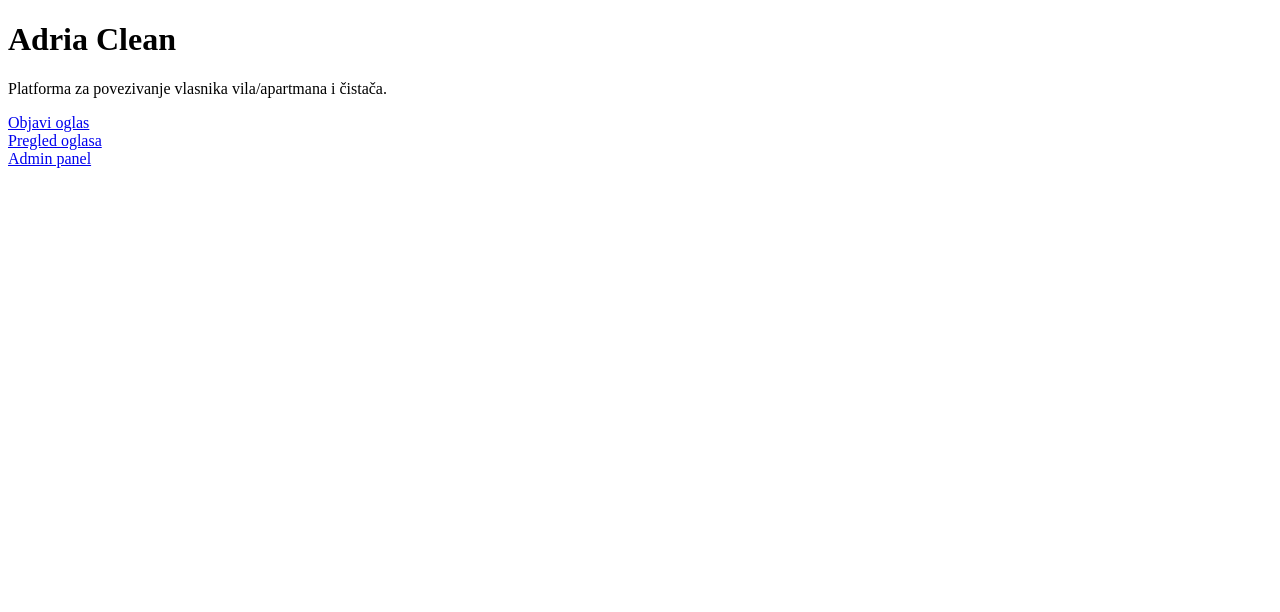
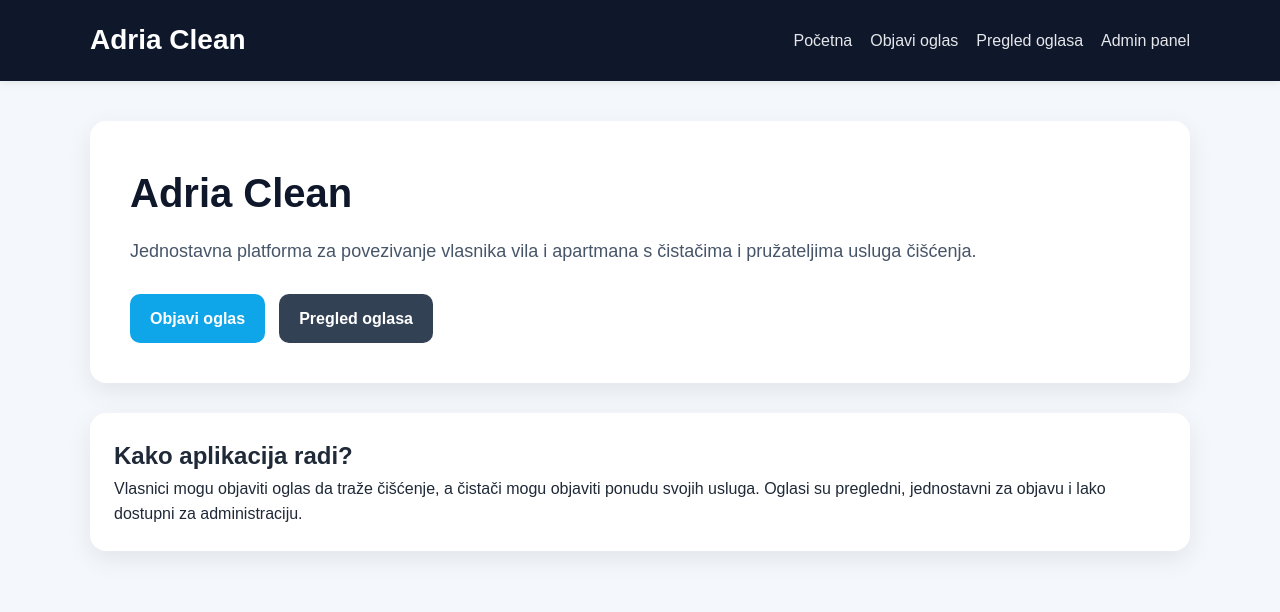
Before and after one commit to TinB22/Adria_clean, a Flask app: page / in a window 1280 px wide. Shown: the top 612 px of the page. Run offline with Flask 3, Linux system fonts and the light colour scheme.

Commit message:
Početak frontend-a

```diff
--- a/static/style.css
+++ b/static/style.css
@@ -0,0 +1,204 @@
+* {
+    margin: 0;
+    padding: 0;
+    box-sizing: border-box;
+}
+
+body {
+    font-family: Arial, sans-serif;
+    background-color: #f4f7fb;
+    color: #1f2937;
+    line-height: 1.6;
+}
+
+.container {
+    width: 90%;
+    max-width: 1100px;
+    margin: 0 auto;
+}
+
+.site-header {
+    background-color: #0f172a;
+    padding: 18px 0;
+    box-shadow: 0 2px 8px rgba(0, 0, 0, 0.08);
+}
+
+.header-content {
+    display: flex;
+    justify-content: space-between;
+    align-items: center;
+    gap: 20px;
+}
+
+.logo {
+    color: white;
+    text-decoration: none;
+    font-size: 28px;
+    font-weight: bold;
+}
+
+.nav {
+    display: flex;
+    gap: 18px;
+    flex-wrap: wrap;
+}
+
+.nav a {
+    color: #e5e7eb;
+    text-decoration: none;
+    font-weight: 500;
+}
+
+.nav a:hover {
+    color: #38bdf8;
+}
+
+.main-content {
+    padding: 40px 0;
+}
+
+.page-title {
+    font-size: 40px;
+    margin-bottom: 12px;
+    color: #0f172a;
+}
+
+.page-subtitle {
+    font-size: 18px;
+    color: #475569;
+    margin-bottom: 28px;
+}
+
+.hero {
+    background: white;
+    padding: 40px;
+    border-radius: 16px;
+    box-shadow: 0 8px 24px rgba(15, 23, 42, 0.08);
+    margin-bottom: 30px;
+}
+
+.button-group {
+    display: flex;
+    gap: 14px;
+    flex-wrap: wrap;
+    margin-top: 24px;
+}
+
+.btn {
+    display: inline-block;
+    padding: 12px 20px;
+    background-color: #0ea5e9;
+    color: white;
+    text-decoration: none;
+    border-radius: 10px;
+    font-weight: bold;
+    border: none;
+    cursor: pointer;
+    transition: 0.2s ease;
+}
+
+.btn:hover {
+    background-color: #0284c7;
+}
+
+.btn-secondary {
+    background-color: #334155;
+}
+
+.btn-secondary:hover {
+    background-color: #1e293b;
+}
+
+.btn-danger {
+    background-color: #dc2626;
+}
+
+.btn-danger:hover {
+    background-color: #b91c1c;
+}
+
+.form-card,
+.listing-card {
+    background: white;
+    border-radius: 16px;
+    padding: 24px;
+    box-shadow: 0 8px 24px rgba(15, 23, 42, 0.08);
+    margin-bottom: 22px;
+}
+
+.form-group {
+    margin-bottom: 18px;
+}
+
+label {
+    display: block;
+    margin-bottom: 8px;
+    font-weight: bold;
+    color: #0f172a;
+}
+
+input,
+textarea,
+select {
+    width: 100%;
+    padding: 12px 14px;
+    border: 1px solid #cbd5e1;
+    border-radius: 10px;
+    font-size: 16px;
+    background-color: #fff;
+}
+
+textarea {
+    resize: vertical;
+    min-height: 120px;
+}
+
+.listing-title {
+    font-size: 28px;
+    margin-bottom: 14px;
+    color: #0f172a;
+}
+
+.listing-meta p {
+    margin-bottom: 8px;
+}
+
+.badge {
+    display: inline-block;
+    padding: 6px 10px;
+    border-radius: 999px;
+    font-size: 14px;
+    font-weight: bold;
+    margin-bottom: 14px;
+}
+
+.badge-owner {
+    background-color: #dbeafe;
+    color: #1d4ed8;
+}
+
+.badge-cleaner {
+    background-color: #dcfce7;
+    color: #15803d;
+}
+
+.empty-state {
+    background: white;
+    padding: 24px;
+    border-radius: 16px;
+    box-shadow: 0 8px 24px rgba(15, 23, 42, 0.08);
+    color: #475569;
+}
+
+.actions-row {
+    margin-top: 18px;
+    display: flex;
+    gap: 12px;
+    flex-wrap: wrap;
+}
+
+.small-text {
+    color: #64748b;
+    font-size: 14px;
+    margin-top: 10px;
+}
--- a/templates/base.html
+++ b/templates/base.html
@@ -0,0 +1,27 @@
+<!DOCTYPE html>
+<html lang="hr">
+<head>
+    <meta charset="UTF-8">
+    <meta name="viewport" content="width=device-width, initial-scale=1.0">
+    <title>{% block title %}Adria Clean{% endblock %}</title>
+    <link rel="stylesheet" href="{{ url_for('static', filename='style.css') }}">
+</head>
+<body>
+    <header class="site-header">
+        <div class="container header-content">
+            <a href="{{ url_for('home') }}" class="logo">Adria Clean</a>
+
+            <nav class="nav">
+                <a href="{{ url_for('home') }}">Početna</a>
+                <a href="{{ url_for('create_listing') }}">Objavi oglas</a>
+                <a href="{{ url_for('listings') }}">Pregled oglasa</a>
+                <a href="{{ url_for('admin') }}">Admin panel</a>
+            </nav>
+        </div>
+    </header>
+
+    <main class="container main-content">
+        {% block content %}{% endblock %}
+    </main>
+</body>
+</html>
--- a/templates/index.html
+++ b/templates/index.html
@@ -1,16 +1,25 @@
-<!DOCTYPE html>
-<html lang="hr">
-<head>
-    <meta charset="UTF-8">
-    <meta name="viewport" content="width=device-width, initial-scale=1.0">
-    <title>Adria Clean</title>
-</head>
-<body>
-    <h1>Adria Clean</h1>
-    <p>Platforma za povezivanje vlasnika vila/apartmana i čistača.</p>
+{% extends "base.html" %}
 
-    <a href="/create-listing">Objavi oglas</a><br>
-    <a href="/listings">Pregled oglasa</a><br>
-    <a href="/admin">Admin panel</a>
-</body>
-</html>
+{% block title %}Početna | Adria Clean{% endblock %}
+
+{% block content %}
+<section class="hero">
+    <h1 class="page-title">Adria Clean</h1>
+    <p class="page-subtitle">
+        Jednostavna platforma za povezivanje vlasnika vila i apartmana s čistačima i pružateljima usluga čišćenja.
+    </p>
+
+    <div class="button-group">
+        <a href="{{ url_for('create_listing') }}" class="btn">Objavi oglas</a>
+        <a href="{{ url_for('listings') }}" class="btn btn-secondary">Pregled oglasa</a>
+    </div>
+</section>
+
+<section class="form-card">
+    <h2>Kako aplikacija radi?</h2>
+    <p>
+        Vlasnici mogu objaviti oglas da traže čišćenje, a čistači mogu objaviti ponudu svojih usluga.
+        Oglasi su pregledni, jednostavni za objavu i lako dostupni za administraciju.
+    </p>
+</section>
+{% endblock %}
```
